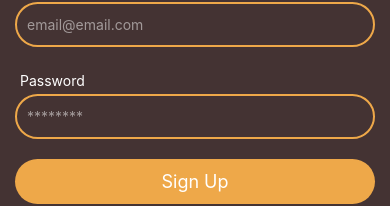
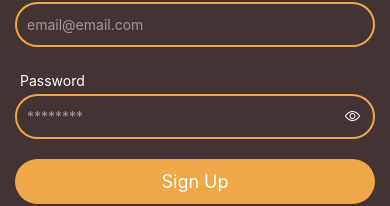
Before and after one commit to gustavoMoraiss/podify-player, a React Native app: screen / in a window 390 px wide. Shown: the part 379-585 px from the top of the page. Built offline with nearby package versions, Linux system fonts and the light colour scheme.

Commit message:
upgrated react native

```diff
--- a/src/components/AuthInputField/index.tsx
+++ b/src/components/AuthInputField/index.tsx
@@ -1,6 +1,13 @@
-import React, {FC, useEffect} from 'react';
+import React, {FC, ReactNode, useEffect} from 'react';
 import styles from './styles';
-import {StyleProp, Text, TextInputProps, View, ViewStyle} from 'react-native';
+import {
+  Pressable,
+  StyleProp,
+  Text,
+  TextInputProps,
+  View,
+  ViewStyle,
+} from 'react-native';
 import AppInput from 'src/ui/AppInput';
 import {useFormikContext} from 'formik';
 import Animated, {
@@ -19,6 +26,8 @@ interface Props {
   autoCapitalize?: TextInputProps['autoCapitalize'];
   secureTextEntry?: boolean;
   containerStyle?: StyleProp<ViewStyle>;
+  rightIcon?: ReactNode;
+  onRightIconPress?(): void;
 }
 
 const AuthInputField: FC<Props> = props => {
@@ -30,6 +39,8 @@ const AuthInputField: FC<Props> = props => {
     autoCapitalize,
     secureTextEntry,
     containerStyle,
+    rightIcon,
+    onRightIconPress,
   } = props;
 
   const inputTransformValue = useSharedValue(0);
@@ -68,6 +79,7 @@ const AuthInputField: FC<Props> = props => {
         <Text style={styles.label}>{label}</Text>
         <Text style={styles.erroMsg}>{errorMsg}</Text>
       </View>
+      <View>
         <AppInput
           placeholder={placeholder}
           keyboardType={keyboardType}
@@ -77,6 +89,10 @@ const AuthInputField: FC<Props> = props => {
           value={values[name]}
           onBlur={handleBlur(name)}
         />
+        {rightIcon ? (
+          <Pressable style={styles.rightIcon}>{rightIcon}</Pressable>
+        ) : null}
+      </View>
     </Animated.View>
   );
 };
--- a/src/components/AuthInputField/styles.ts
+++ b/src/components/AuthInputField/styles.ts
@@ -14,6 +14,15 @@ const styles = StyleSheet.create({
     justifyContent: 'space-between',
     padding: 5,
   },
+  rightIcon: {
+    width: 45,
+    height: 45,
+    position: 'absolute',
+    justifyContent: 'center',
+    alignItems: 'center',
+    top: 0,
+    right: 0,
+  },
 });
 
 export default styles;
--- a/src/screens/auth/Signup/index.tsx
+++ b/src/screens/auth/Signup/index.tsx
@@ -6,6 +6,7 @@ import {Formik, useFormikContext} from 'formik';
 import * as yup from 'yup';
 import Form from 'src/components/Form';
 import SubmitBtn from 'src/components/SubmitBtn';
+import Icon from 'react-native-vector-icons/Ionicons';
 
 const signupSchema = yup.object({
   name: yup
@@ -63,6 +64,7 @@ const SignUp: FC<Props> = props => {
             autoCapitalize="none"
             secureTextEntry
             containerStyle={styles.marginBottom}
+            rightIcon={<Icon name="eye-outline" color="white" size={16}></Icon>}
           />
           <SubmitBtn title="Sign Up" />
         </View>
```
Also changed, not shown: package.json (+7 -5 lines), 2 other files (tests, documents, lock files or other folders). Lines whose indentation alone changed are shown as unchanged.
